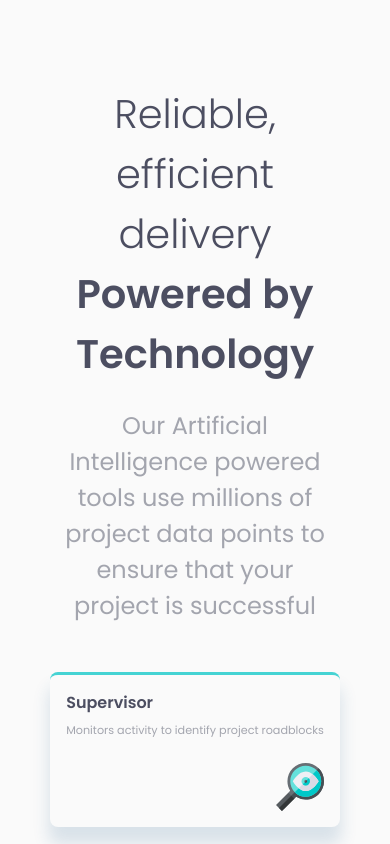
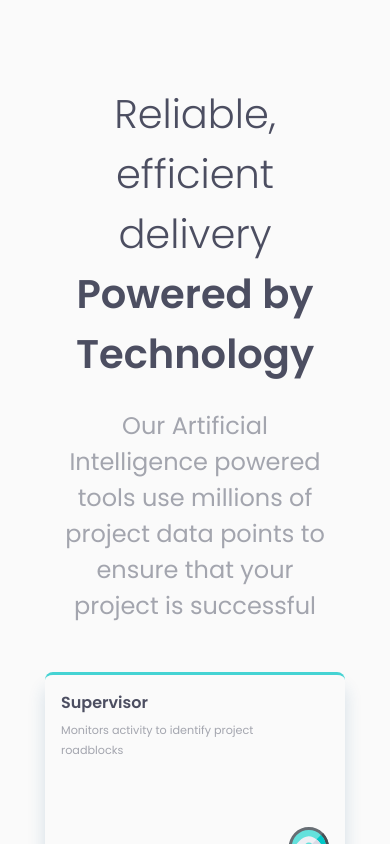
Before and after one commit to ronaldyonggi/four-card-feature-fm, a React (Vite) app: page / in a window 390 px wide. Shown: the top 844 px of the page. Built offline with nearby package versions, Linux system fonts and the light colour scheme.

Commit message:
add styling for non-mobile display

```diff
--- a/src/components/FeatureCard/FeatureCard.module.css
+++ b/src/components/FeatureCard/FeatureCard.module.css
@@ -4,6 +4,13 @@
   border-radius: 8px;
   margin-bottom: 1.5rem;
   padding: 1rem 1rem;
+
+  /* Transition */
+  transition: border-color 0.4s ease;
+}
+
+.container:hover {
+  border: 1px solid rgba(36, 91, 143, 0.4);
 }
 
 .title {
@@ -28,3 +35,19 @@
 img {
   width: 3rem;
 }
+
+@media screen and (min-width: 375px) {
+  .container {
+    max-width: 300px;
+    height: 14rem;
+    display: flex;
+  }
+
+  .imageContainer {
+    align-items: end;
+  }
+
+  img {
+    width: 4rem;
+  }
+}
```
Lines whose indentation alone changed are shown as unchanged.
